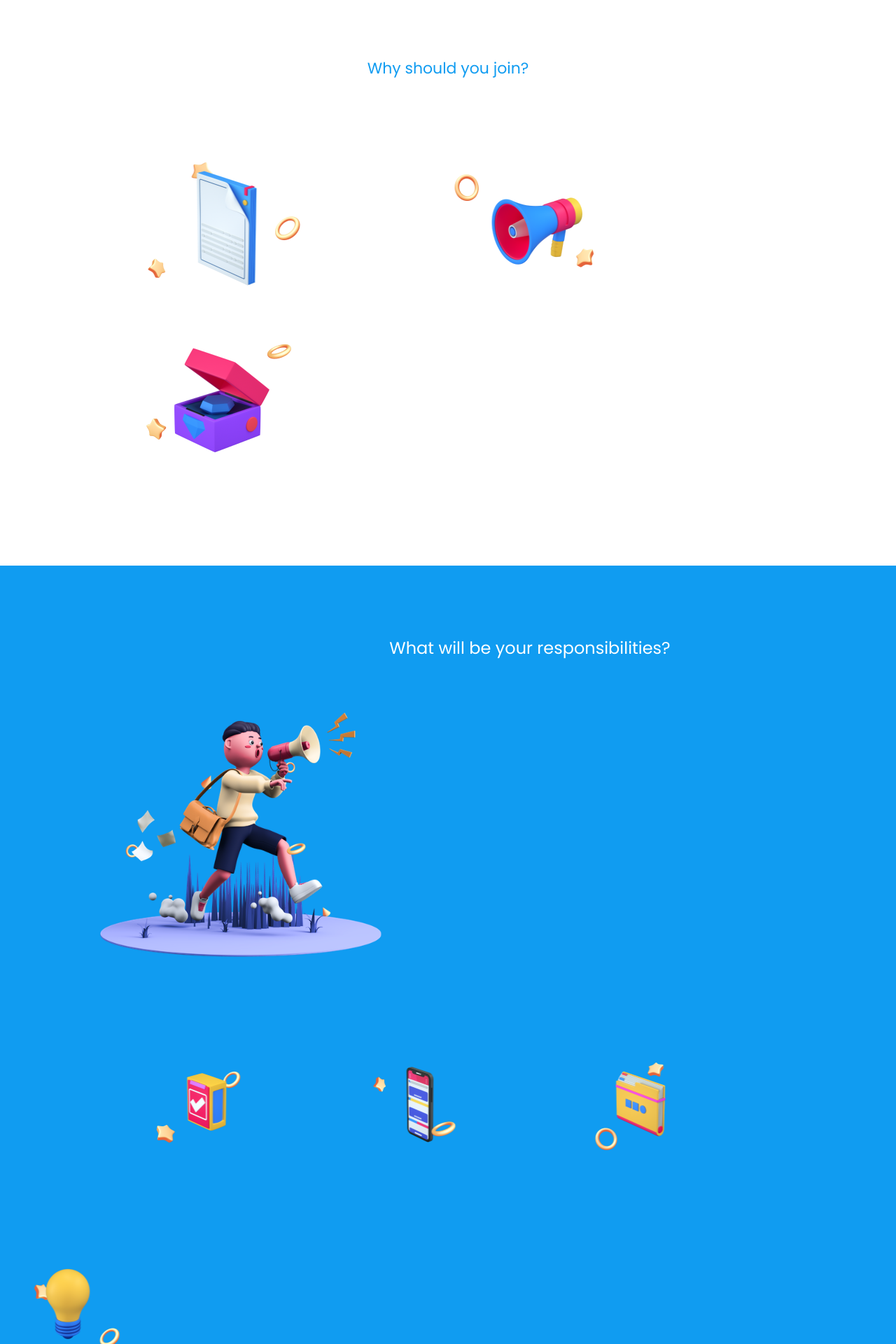
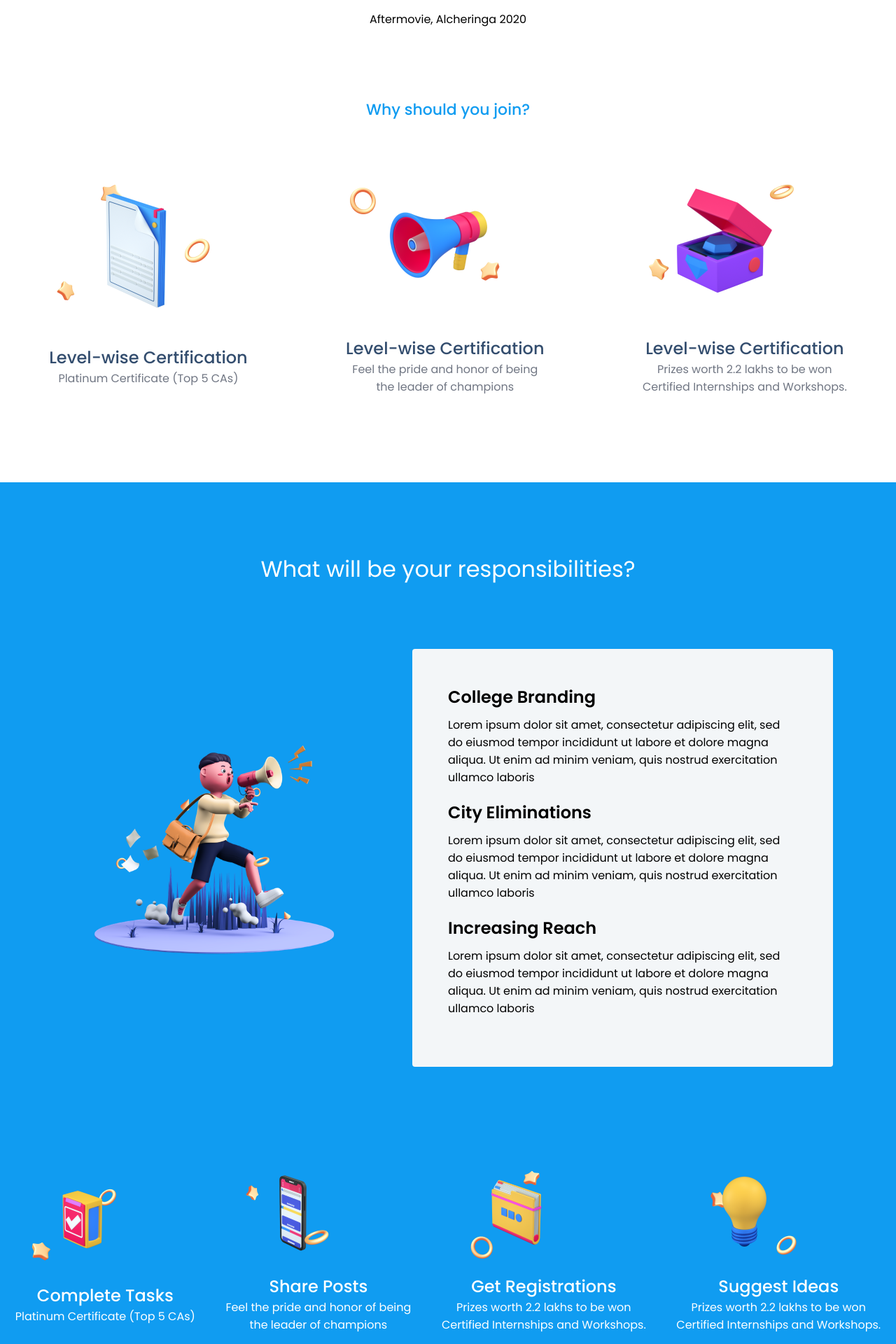
Before and after one commit to narang-v/CA-Portal, a Django app: page / in a window 1280 px wide. Shown: the part 1441-3361 px from the top of the page at 70% size. Run offline with Django 3.2, Linux system fonts and the light colour scheme.

Commit message:
Frontend Changes ADJ

```diff
--- a/CA_Portal/CA_Portal/settings.py
+++ b/CA_Portal/CA_Portal/settings.py
@@ -124,3 +124,5 @@ STATIC_URL = '/static/'
 # https://docs.djangoproject.com/en/3.2/ref/settings/#default-auto-field
 
 DEFAULT_AUTO_FIELD = 'django.db.models.BigAutoField'
+
+SECURE_REFERRER_POLICY = "no-referrer-when-downgrade"
--- a/CA_Portal/home/static/home/style.css
+++ b/CA_Portal/home/static/home/style.css
@@ -5,7 +5,12 @@
 }
 
 .header {
-    background: linear-gradient( 0deg, rgba(0, 17, 38, 0.22), rgba(0, 17, 38, 0.22)), url(/static/home/img/bg.png);
+  background: linear-gradient(
+      0deg,
+      rgba(0, 17, 38, 0.22),
+      rgba(0, 17, 38, 0.22)
+    ),
+    url(/static/home/img/bg.png);
   min-height: 100vh;
   width: 100%;
   background-size: cover;
@@ -108,35 +113,64 @@ nav img {
   transition: 0.5s;
 }
 
-.video {
-    align-items: center;
-    width: 1246px;
-    height: 702px;
+.iframe-container {
+  position: relative;
+  margin-top: 5%;
+  margin-left: 17%;
+  padding-bottom: 56.25%;
+  height: 0;
+}
+
+.iframe-container iframe {
+  position: absolute;
+  top: 0;
+  left: 0;
+  width: 80%;
+  height: 80%;
+}
+
+.video-text p {
+  margin-top: -10%;
+  text-align: center;
 }
 
 .joining {
   text-align: center;
   color: #109cf1;
   font-size: 22px;
-    margin: 20px 0px 100px 0px;
+  margin-top: 100px;
+  margin-bottom: 60px;
+  font-weight: 500;
 }
 
-.join img:nth-child(1) {
-    width: 240px;
-    height: 240px;
-    margin-left: 200px;
+.join {
+  display: flex;
+  flex-direction: row;
+  justify-content: space-around;
+  align-items: center;
+  padding-bottom: 5%;
 }
 
-.join img:nth-child(2) {
-    width: 240px;
-    height: 240px;
-    margin-left: 200px;
+.join div{
+    justify-content: space-around;
+  align-items: center;
 }
 
-.join img:nth-child(3) {
-    width: 240px;
-    height: 240px;
-    margin-left: 200px;
+.join div img {
+
+  text-align: center ;
+}
+
+.join div h2 {
+    text-align: center ;
+    color: #334D6E;
+    font-weight: 500;
+  }
+
+.join div p {
+    text-align: center ;
+    color: #707683;
+    font-weight: 400;
   }
 
 #blue {
@@ -145,32 +179,39 @@ nav img {
 }
 
 #res {
-    width: 714px;
-    height: 63px;
+
   color: white;
   text-align: center;
-    align-items: center;
-    margin-left: 400px;
-    margin-top: 100px;
   padding: 100px 0px 0px 0px;
-    font-size: 24px;
+  font-size: 32px;
 }
 
-#man img:nth-child(1) {
-    width: 450px;
-    height: 360px;
-    margin-top: 40px;
-    margin-left: 120px;
-    margin-bottom: 40px;
+#man{
+    display: flex;
+  flex-direction: row;
+  justify-content: space-between;
+  align-items: center;
 }
 
-.market img:nth-child(1) {
-    margin-left: 200px;
+#man img{
+  width: 30%;
+  height: 30%;
+  margin-top: 7%;
+  margin-left: 9%;
+  margin-bottom: 9%;
 }
 
-.market img {
-    display: inline;
-    width: 200px;
-    height: 200px;
-    margin: 40px 100px 40px auto;
+.box-text{
+    background-color: #F3F6F8;
+    padding: 4% 4%;
+    border-radius: 4px;
+    margin: 7%;
 }
+
+.box-text div h2{
+    margin-bottom: 2%;
+}
+
+.box-text div p{
+    margin-bottom: 4%;
+}
--- a/CA_Portal/home/templates/home/index.html
+++ b/CA_Portal/home/templates/home/index.html
@@ -1,22 +1,30 @@
 {% load static %}
 <!DOCTYPE html>
 <html lang="en">
-
   <head>
     <meta charset="UTF-8" />
     <meta http-equiv="X-UA-Compatible" content="IE=edge" />
     <meta name="viewport" content="width=device-width, initial-scale=1.0" />
     <link rel="preconnect" href="https://fonts.googleapis.com" />
     <link rel="preconnect" href="https://fonts.gstatic.com" crossorigin />
-    <link href="https://fonts.googleapis.com/css2?family=Poppins:wght@400;500;600&display=swap" rel="stylesheet" />
-    <link rel="stylesheet" href="{% static 'home/style.css' %}" type="text/css" />
+    <link
+      href="https://fonts.googleapis.com/css2?family=Poppins:wght@400;500;600&display=swap"
+      rel="stylesheet"
+    />
+    <link
+      rel="stylesheet"
+      href="{% static 'home/style.css' %}"
+      type="text/css"
+    />
     <title>Alcheringa CA Portal</title>
   </head>
 
   <body>
     <section class="header">
       <nav>
-            <a href="#"><img src="{% static 'home/img/logo.png' %}" alt="Logo" /></a>
+        <a href="#"
+          ><img src="{% static 'home/img/logo.png' %}" alt="Logo"
+        /></a>
         <div class="nav-links">
           <ul>
             <li><a href="#">About</a></li>
@@ -31,60 +39,148 @@
       <div class="text-box">
         <h2>Alcheringa 2022</h2>
         <h1>Campus Ambassador</h1>
-            <p>Lorem ipsum dolor sit amet, consectetur adipiscing elit. Mauris eu orci, scelerisque consequat aenean massa lobortis pretium.</p>
+        <p>
+          Lorem ipsum dolor sit amet, consectetur adipiscing elit. Mauris eu
+          orci, scelerisque consequat aenean massa lobortis pretium.
+        </p>
         <a href="#" class="hero-btn">Join Now</a>
-
       </div>
     </section>
 
-    <section class="video">
-        <iframe src="https://www.youtube.com/watch?v=xSDlUEJ22vU"></iframe>
+    <section>
+      <div class="iframe-container">
+        <iframe
+          width="560"
+          height="315"
+          src="https://www.youtube.com/embed/xSDlUEJ22vU"
+          title="YouTube video player"
+          frameborder="0"
+          allow="accelerometer; autoplay; clipboard-write; encrypted-media; gyroscope; picture-in-picture"
+          allowfullscreen
+        ></iframe>
+      </div>
+
+      <div class="video-text"><p>Aftermovie, Alcheringa 2020</p></div>
     </section>
 
     <section>
       <div>
-            <p class="joining">
-                Why should you join?
+        <p class="joining">Why should you join?</p>
+      </div>
+      <div class="join">
+        <div>
+          <img src="{% static 'home/img/perspaleta1_0016.png' %}" />
+          <h2>Level-wise Certification</h2>
+          <p>Platinum Certificate (Top 5 CAs)</p>
+        </div>
+        <div>
+          <img src="{% static 'home\img\perspaleta1.png' %}" />
+          <h2>Level-wise Certification</h2>
+          <p>Feel the pride and honor of being<br />the leader of champions</p>
+        </div>
+        <div>
+          <img src="{% static 'home\img\perspaleta1_0003.png' %}" />
+          <h2>Level-wise Certification</h2>
+          <p>
+            Prizes worth 2.2 lakhs to be won<br />Certified Internships and
+            Workshops.
           </p>
         </div>
-        <div class="join">
-            <img src="{% static 'home/img/perspaleta1_0016.png' %}">
-            <img src="{% static 'home\img\perspaleta1.png' %}">
-            <img src="{% static 'home\img\perspaleta1_0003.png' %}">
       </div>
     </section>
 
     <section>
       <div id="blue">
-            <p id="res">
-                What will be your responsibilities?
+        <p id="res">What will be your responsibilities?</p>
+        <div id="man">
+          <img
+            src="{% static 'home\img\marketing-campaign-3025712-2526910.png' %}"
+            alt="Man"
+          />
+          <div class="box-text">
+            <div>
+              <h2>College Branding</h2>
+              <p>
+                Lorem ipsum dolor sit amet, consectetur adipiscing elit, sed do
+                eiusmod tempor incididunt ut labore et dolore magna aliqua. Ut
+                enim ad minim veniam, quis nostrud exercitation ullamco laboris
               </p>
-            <div id="man">
-                <img src="{% static 'home\img\marketing-campaign-3025712-2526910.png' %}" alt="Man">
             </div>
-            <div class="market">
-                <img src="{% static 'home\img\perspaleta1_0008.png' %}">
-                <img src="{% static 'home\img\perspaleta1_0031.png' %}">
-                <img src="{% static 'home\img\perspaleta1_0015.png' %}">
-                <img src="{% static 'home\img\perspaleta1_0037.png' %}">
-
+            <div>
+              <h2>City Eliminations</h2>
+              <p>
+                Lorem ipsum dolor sit amet, consectetur adipiscing elit, sed do
+                eiusmod tempor incididunt ut labore et dolore magna aliqua. Ut
+                enim ad minim veniam, quis nostrud exercitation ullamco laboris
+              </p>
+            </div>
+            <div>
+              <h2>Increasing Reach</h2>
+              <p>
+                Lorem ipsum dolor sit amet, consectetur adipiscing elit, sed do
+                eiusmod tempor incididunt ut labore et dolore magna aliqua. Ut
+                enim ad minim veniam, quis nostrud exercitation ullamco laboris
+              </p>
+            </div>
+          </div>
+        </div>
+        <div class="join">
+          <div>
+            <img src="{% static 'home\img\perspaleta1_0008.png' %}" />
+            <h2 style="color: #FFFFFF;">Complete Tasks</h2>
+            <p style="color: #FFFFFF;">Platinum Certificate (Top 5 CAs)</p>
+          </div>
+          <div>
+            <img src="{% static 'home\img\perspaleta1_0031.png' %}" />
+            <h2 style="color: #FFFFFF;">Share Posts</h2>
+            <p style="color: #FFFFFF;">
+              Feel the pride and honor of being<br />the leader of champions
+            </p>
+          </div>
+          <div>
+            <img src="{% static 'home\img\perspaleta1_0015.png' %}" />
+            <h2 style="color: #FFFFFF;">Get Registrations</h2>
+            <p style="color: #FFFFFF;">
+              Prizes worth 2.2 lakhs to be won<br />Certified Internships and
+              Workshops.
+            </p>
+          </div>
+          <div>
+            <img src="{% static 'home\img\perspaleta1_0037.png' %}" />
+            <h2 style="color: #FFFFFF;">Suggest Ideas</h2>
+            <p style="color: #FFFFFF;">
+              Prizes worth 2.2 lakhs to be won<br />Certified Internships and
+              Workshops.
+            </p>
+          </div>
         </div>
       </div>
     </section>
 
     <section>
       <div>
-            <p class="joining">
-                Past Offers
+        <p class="joining">Past offers</p>
+      </div>
+      <div class="join">
+        <div>
+          <img src="{% static 'home/img/perspaleta1_0016.png' %}" />
+          <h2>Level-wise Certification</h2>
+          <p>Platinum Certificate (Top 5 CAs)</p>
+        </div>
+        <div>
+          <img src="{% static 'home\img\perspaleta1.png' %}" />
+          <h2>Level-wise Certification</h2>
+          <p>Feel the pride and honor of being<br />the leader of champions</p>
+        </div>
+        <div>
+          <img src="{% static 'home\img\perspaleta1_0003.png' %}" />
+          <h2>Level-wise Certification</h2>
+          <p>
+            Prizes worth 2.2 lakhs to be won<br />Certified Internships and
+            Workshops.
           </p>
         </div>
-        <div class="join">
-            <img src="{% static 'home/img/perspaleta1_0016.png' %}">
-            <img src="{% static 'home\img\perspaleta1.png' %}">
-            <img src="{% static 'home\img\perspaleta1_0003.png' %}">
       </div>
     </section>
-
   </body>
-
 </html>
```
Also changed, not shown: CA_Portal/home/static/home/img/perspaleta1_0008.png, CA_Portal/home/static/home/img/perspaleta1_0015.png, CA_Portal/home/static/home/img/perspaleta1_0031.png, CA_Portal/home/static/home/img/perspaleta1_0037.png. Lines whose indentation alone changed are shown as unchanged.
